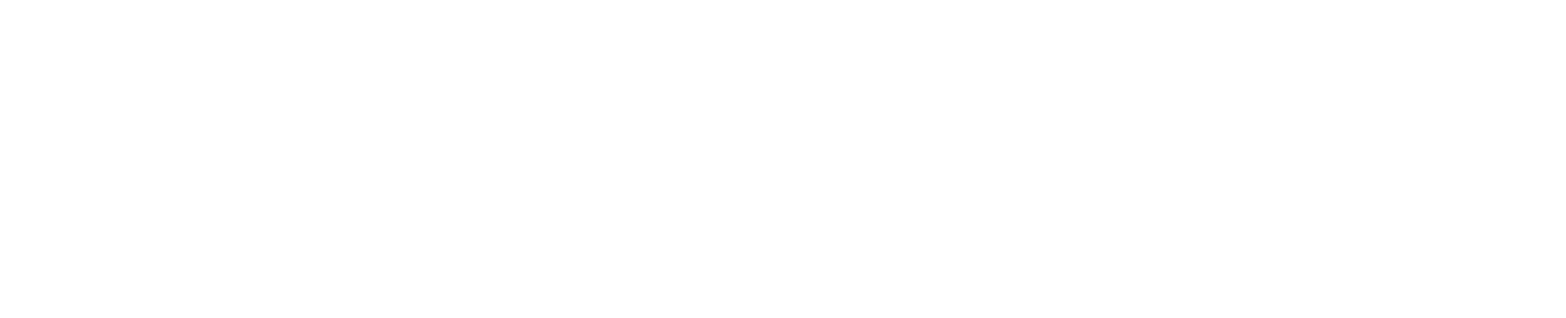
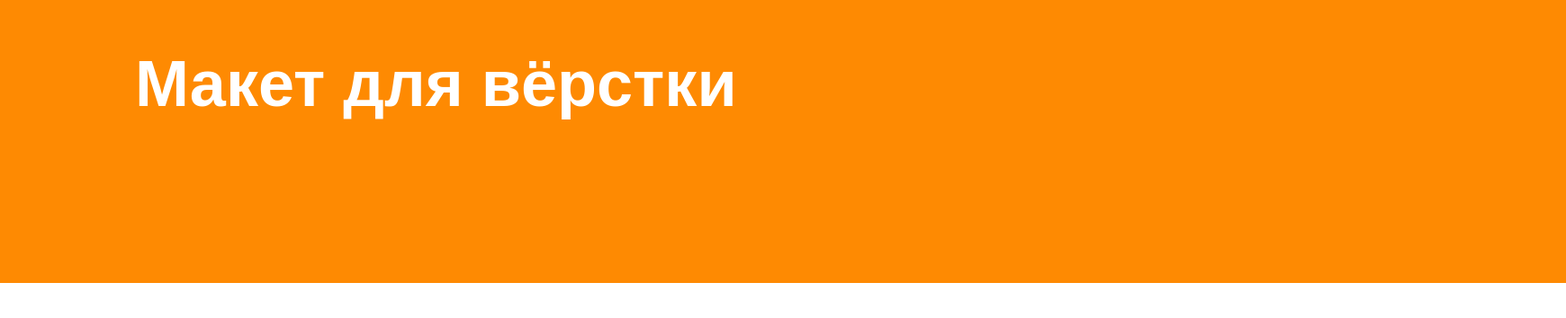
Before and after one commit to Yarikation/layout-designer-project-58, a website: page src/index.html in a window 1280 px wide. Shown: the whole page at 90% size, 1740 px wide, since content can reach past the window. Drawn offline with Linux system fonts and the light colour scheme.

Commit message:
add images

```diff
--- a/src/index.html
+++ b/src/index.html
@@ -6,9 +6,12 @@
     <meta http-equiv="X-UA-Compatible" content="ie=edge">
     <title>layout-designer-project-58/yarikation</title>
 
-    <link rel="stylesheet" href="styles/style.css">
+    <link rel="stylesheet" href="styles/style.css"  style="text\css">
 </head>
 <body>
+    <header>
+        <div class="header"><p class="header-text">Макет для вёрстки</p></div>
+    </header>
 
 </body>
 </html>
--- a/src/styles/style.css
+++ b/src/styles/style.css
@@ -1,7 +1,32 @@
 /** CSS STYLE **/
+
+* {
+  padding: 0;
+  margin: 0;
+  width: 1440px;
+}
+
+.header {
+  display: flex;
+  flex-direction: column;
+  align-items: flex-start;
+  padding: 50px 150px;
+
+  position: relative;
+  width: 1440px;
+  height: 215px;
+  background: #fe8a02;
+}
+
+.header-text {
+  font-size: 72px;
+  line-height: 1.2em;
+  color:#fff;
+  font-weight: bold;
+  font-family: 'OpenSans', sans-serif;
+}
 
 .hello {
   display: block;
-
   color: #fff;
 }
```
Also changed, not shown: images/1.png (added), images/2.png (added), images/3.png (added), images/4.png (added), images/5.png (added), images/background.png (added), images/main.png (added), images/send.svg (added).
